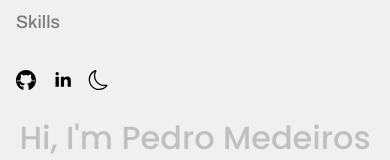
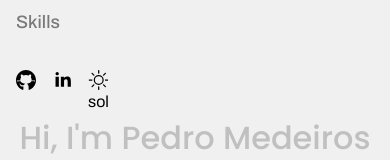
Before and after one commit to PedroMdrs/portoflio, a React (Vite) app: page / in a window 390 px wide. Both pictures are taken after a click on the button "menu". Shown: the part 158-318 px from the top of the page. Built offline with nearby package versions, Linux system fonts and the light colour scheme.

Commit message:
theme icon fix

```diff
--- a/src/Components/Header.tsx
+++ b/src/Components/Header.tsx
@@ -47,7 +47,7 @@ const Header = () => {
               </a>
             </li>
             <li className={styles[theme]}>
-              {theme === "dark" ? (
+              {theme === "light" ? (
                 <div
                   onClick={() => {
                     setTheme(() => {
@@ -60,6 +60,7 @@ const Header = () => {
                   }}
                 >
                   <Sun />
+                  <div>sol</div>
                 </div>
               ) : (
                 <div
@@ -73,6 +74,7 @@ const Header = () => {
                       ?.setAttribute("data-theme", "dark");
                   }}
                 >
+                  {" "}
                   <Moon />
                 </div>
               )}
@@ -98,7 +100,7 @@ const Header = () => {
                   ?.setAttribute("data-theme", "light");
               }}
             >
-              <Moon />
+              <Sun />
             </div>
           ) : (
             <div
@@ -112,7 +114,8 @@ const Header = () => {
                   ?.setAttribute("data-theme", "dark");
               }}
             >
-              <Sun />
+              {" "}
+              <Moon />
             </div>
           )}
         </div>
```
